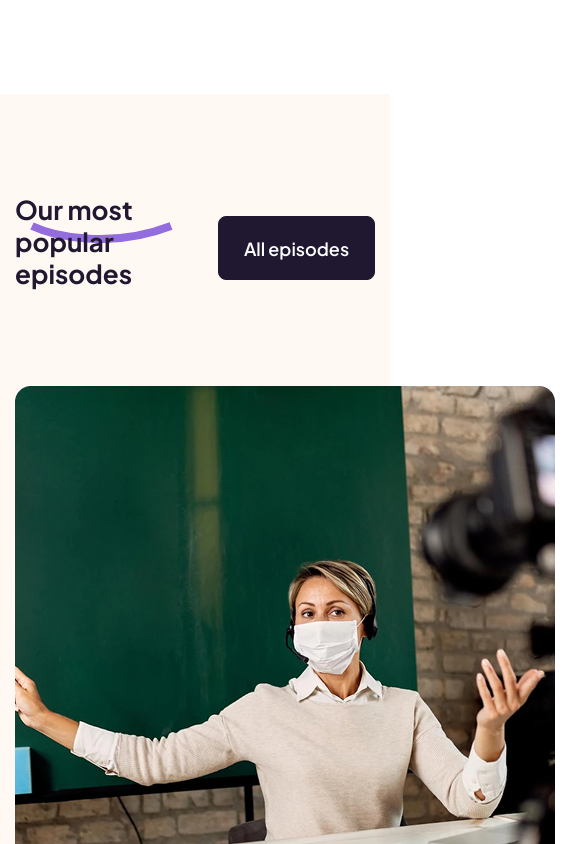
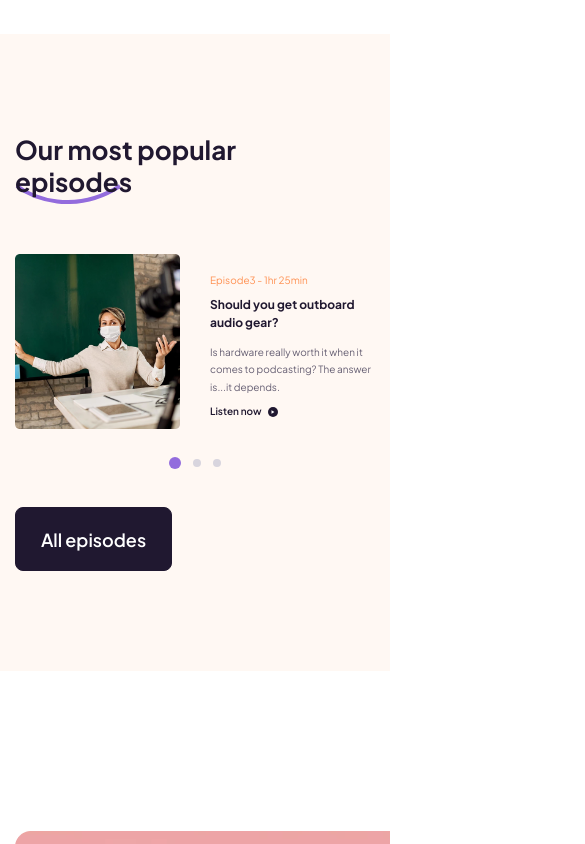
Before and after one commit to myne0523/html-css-07, a website: page index.html in a window 390 px wide. Shown: the part 3820-4664 px from the top of the page, 585 px wide, since content can reach past the window. Drawn offline with Linux system fonts and the light colour scheme.

Commit message:
finish popular mobile

```diff
--- a/index.html
+++ b/index.html
@@ -259,7 +259,7 @@
                                                 </a>
                                             </div>
                                         </div>
-                                        <div class="col-lg-4 col-10 offset-1">
+                                        <div class="col-lg-4 offset-lg-0 col-10 offset-1">
                                             <!-- Music -->
                                             <div class="music__card">
                                                 <img src="./assets/img/feature-gallery-sm-1.png" alt="" class="music__card-thumb">
@@ -279,7 +279,7 @@
                                     </div>
 
                                     <div class="row">
-                                            <div class="col-4 col-10 offset-1">
+                                            <div class="col-lg-4 offset-lg-0 col-10 offset-1">
                                                 <!-- Fashion -->
                                                  <div class="fashion__card">
                                                     <img src="./assets/img/feature-gallery-sm-2.png" alt="" class="fashion__card-thumb">
@@ -296,7 +296,7 @@
                                                     </a>
                                                 </div>
                                             </div>
-                                            <div class="col-8 col-12">
+                                            <div class="col-lg-8 col-12">
                                                 <!-- Comedy -->
                                                 <div class="comedy__card">
                                                     <img src="./assets/img/feature-gallery-md-2.png" alt="" class="comedy__card-thumb">
@@ -331,25 +331,28 @@
                     <div class="feature__heading-wrap">
                         <div class="feature__heading">Our most popular episodes</div>
                         <div class="feature__heading-decor">
-                            <svg xmlns="http://www.w3.org/2000/svg" width="143" height="21" viewBox="0 0 143 21" fill="none">
+                            <svg class="show-on-desktop" xmlns="http://www.w3.org/2000/svg" width="143" height="21" viewBox="0 0 143 21" fill="none">
                                 <path d="M2 4C22.7661 13.8101 79.6387 27.5443 141 4" stroke="#936CDD" stroke-width="8"/>
+                            </svg>
+                            <svg class="show-on-mobile" xmlns="http://www.w3.org/2000/svg" width="107" height="20" viewBox="0 0 107 20" fill="none">
+                                <path d="M2 2C17.3878 14.074 59.5308 30.9775 105 2" stroke="#936CDD" stroke-width="4"/>
                             </svg>
                         </div>
                     </div>
-                    <a href="#!" class="popular__btn">All episodes</a>
+                    <a href="#!" class="popular__btn show-on-desktop">All episodes</a>
                 </div>
 
                 <div class="feature__popular-bottom">
                     <div class="row">
-                        <div class="col-lg-6">
+                        <div class="col-lg-6 col-12">
                             <div class="row">
-                                <div class="col-lg-6">
+                                <div class="col-lg-6 col-6">
                                     <div class="episode__thumb-wrap">
                                         <img src="./assets/img/popular-episode-1.png" alt="" class="episode__thumb">
                                     </div>
                                 </div>
 
-                                <div class="col-lg-6">
+                                <div class="col-lg-6 col-6">
                                     <div class="episode__content">
                                         <p class="episode__sub-title">Episode3 - 1hr 25min</p>
                                         <h3 class="episode__title">Should you get outboard audio gear?</h3>
@@ -357,7 +360,10 @@
                                         <div class="episode__cta">
                                             <a href="#!" class="episode__link">Listen now</a>
                                             <a href="#!" class="play-icon-wrap">
-                                                <svg width="8" height="8" viewBox="0 0 6 8" fill="none" xmlns="http://www.w3.org/2000/svg">
+                                                <svg class="show-on-desktop" width="8" height="8" viewBox="0 0 6 8" fill="none" xmlns="http://www.w3.org/2000/svg">
+                                                    <path d="M5.85 3.9134C5.91667 3.95189 5.91667 4.04811 5.85 4.0866L0.15 7.3775C0.083333 7.41599 0 7.36788 0 7.2909L0 0.709103C0 0.632123 0.0833335 0.584011 0.15 0.622501L5.85 3.9134Z" fill="white"/>
+                                                </svg>
+                                                <svg class="show-on-mobile" width="4" height="4" viewBox="0 0 6 8" fill="none" xmlns="http://www.w3.org/2000/svg">
                                                     <path d="M5.85 3.9134C5.91667 3.95189 5.91667 4.04811 5.85 4.0866L0.15 7.3775C0.083333 7.41599 0 7.36788 0 7.2909L0 0.709103C0 0.632123 0.0833335 0.584011 0.15 0.622501L5.85 3.9134Z" fill="white"/>
                                                 </svg>
                                             </a>
@@ -367,7 +373,7 @@
                             </div>
                         </div>
 
-                        <div class="col-lg-6">
+                        <div class="col-lg-6 show-on-desktop">
                             <div class="row">
                                 <div class="col-lg-6">
                                     <div class="episode__thumb-wrap">
@@ -394,7 +400,7 @@
                         </div>
                     </div>
 
-                    <div class="row row__below">
+                    <div class="row row__below show-on-desktop">
                         <div class="col-lg-6">
                             <div class="row">
                                 <div class="col-lg-6">
@@ -452,6 +458,12 @@
                     <div class="dot dot__active"></div>
                     <div class="dot"></div>
                     <div class="dot"></div>
+                </div>
+
+                <div class="row show-on-mobile popular__cta-mobile">
+                    <div class="col-6">
+                        <a href="#!" class="popular__btn__mobile">All episodes</a>
+                    </div>
                 </div>
             </div>
         </section>
--- a/scss/components/_button.scss
+++ b/scss/components/_button.scss
@@ -17,7 +17,7 @@
     @include mixins.btn(64px,157px,#201830,8px,text-btn-1);
 }
 
-.popular__btn{
+.popular__btn, .popular__btn__mobile{
     @include mixins.btn(64px,157px,#201830,8px,text-btn-1);
 }
 
--- a/scss/pages/_home.scss
+++ b/scss/pages/_home.scss
@@ -566,6 +566,9 @@
 
     &__gallery{
         margin-top: 160px;
+        @include mixins.respond(md){
+            margin-top: 100px;
+        }
 
         .content{
 
@@ -895,17 +898,30 @@
                 &-wrap{
                     width: 390px;
                     padding-bottom: 0;
+
+                    @include mixins.respond(md){
+                        width: 339px;
+                        padding-bottom: 6px;
+                    }
                 }
 
                 &-decor{
                     right: 45px;
                     bottom: 45px;
+
+                    @include mixins.respond(md){
+                        left: 0;
+                        bottom: 0;
+                    }
                 }
             }
         }
 
         &-bottom{
             margin-top: 84px;
+            @include mixins.respond(md){
+                margin-top: 38px;
+            }
 
             .episode{
                 &__thumb{
@@ -915,6 +931,10 @@
 
                 &__content{
                     padding: 30px 0;
+
+                    @include mixins.respond(md){
+                        padding: 18px 0;
+                    }
                 }
 
                 &__sub-title{
@@ -922,24 +942,46 @@
 
                 color: #{var.$primary-color-decor};
                 margin-bottom: 6px;
+
+                @include mixins.respond(md){
+                        font-size: 1rem;
+                        margin-bottom: 7px;
+                    }
                 }
 
                 &__title{
                     @extend %h3;
 
                     margin-bottom: 18px;
+
+                    @include mixins.respond(md){
+                        font-size: 1.2rem;
+                        margin-bottom: 12px;
+                    }
                 }
 
                 &__desc{
                     @extend %p2;
 
                     margin-bottom: 11px;
+
+                    @include mixins.respond(md){
+                        font-size: 1rem;
+                        margin-bottom: 7px;
+                    }
                 }
 
                 &__cta{
                     @include mixins.flex($align:center,$column-gap:6px);
                     cursor: pointer;
                     transition: all .25s ease;
+
+                    .play-icon-wrap{
+                        @include mixins.respond(md){
+                            width: 10px;
+                            height: 10px;
+                        }
+                    }
 
                     &:hover .play-icon-wrap{
                         background: #{var.$primary-color-btn};
@@ -953,6 +995,10 @@
                 &__link{
                     @extend %text-btn-3;
                     color: #{var.$primary-color-heading};
+
+                    @include mixins.respond(md){
+                        font-size: 1rem;
+                    }
                 }
             }
 
@@ -968,6 +1014,10 @@
 
     margin-top: 58px;
     cursor: pointer;
+
+    @include mixins.respond(md){
+        margin-top: 18px;
+    }
 }
 
 .dot{
@@ -982,6 +1032,10 @@
         border-radius: 50%;
         background: #{var.$primary-color-btn};
     }
+}
+
+.popular__btn__mobile{
+    margin-top: 38px;
 }
 
 // Testimonial
```
Also changed, not shown: assets/css/main.css, 1 other file.
